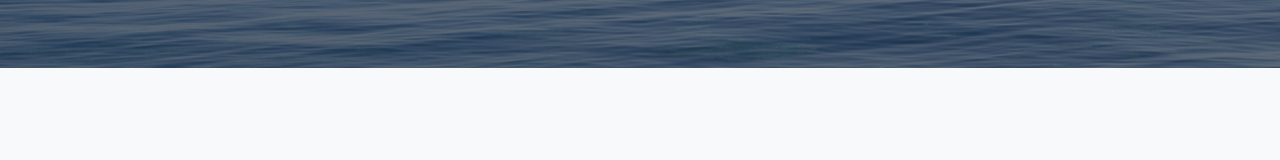
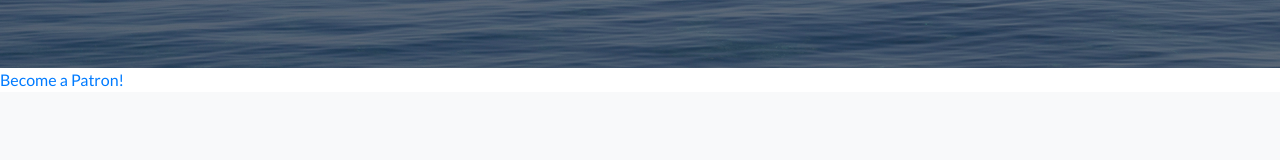
Before and after one commit to zerokeyusb/bootstrap, a website: page index.html in a window 1280 px wide. Shown: the part 583-743 px from the top of the page. Drawn offline with Linux system fonts and the light colour scheme.

Commit message:
Update index.html

```diff
--- a/index.html
+++ b/index.html
@@ -58,7 +58,7 @@
       </div>
     </div>
   </header>
-
+<a href="https://www.patreon.com/bePatron?u=40996924" data-patreon-widget-type="become-patron-button">Become a Patron!</a><script async src="https://c6.patreon.com/becomePatronButton.bundle.js"></script>
   <!-- Icons Grid -->
   <section class="features-icons bg-light text-center">
     <div class="container">
```
